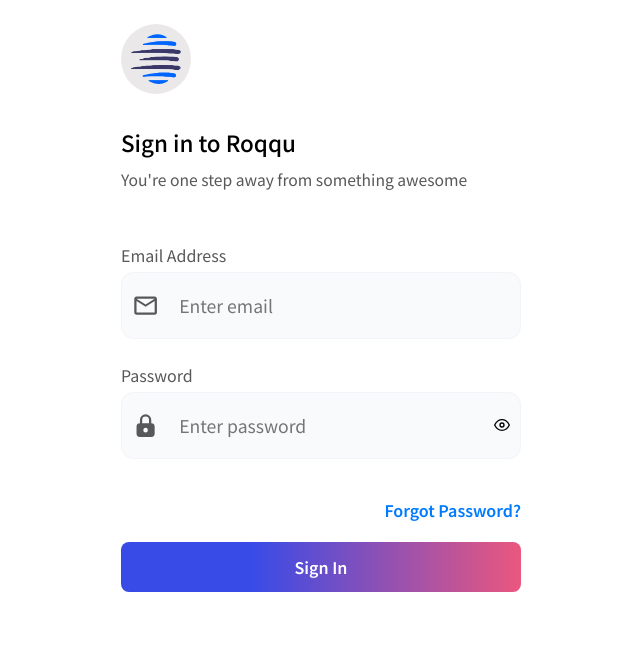
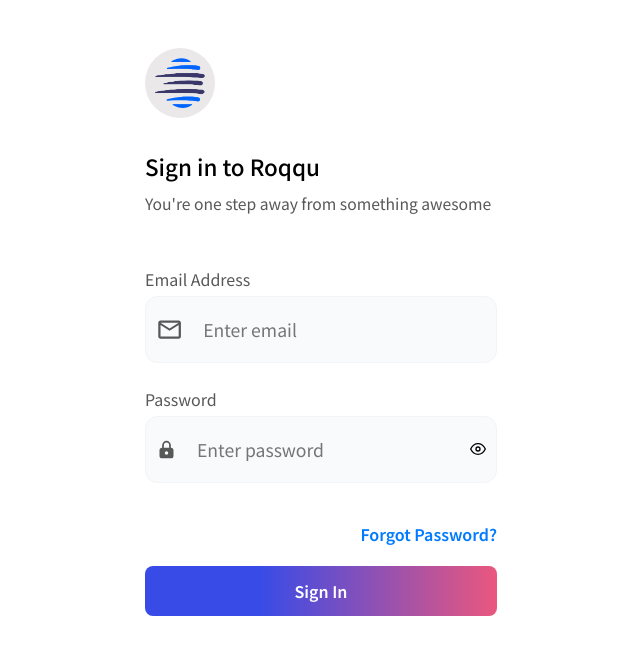
Before and after one commit to laluzresorts-png/RoqqueApp, a React (Vite) app: page / in a window 1280 px wide. Shown: the top 654 px of the page, without its empty margins (319-959 px from the left). Built offline with nearby package versions, Linux system fonts and the light colour scheme.

Commit message:
Update home.css

```diff
--- a/src/styles/home.css
+++ b/src/styles/home.css
@@ -4,7 +4,7 @@
   max-width: 400px;
   margin: 0 auto;
   padding-top: 3rem;
-  padding-block:1.5em;
+padding-inline: 1.5em;
   background-color: #fff;
 }
 
```
